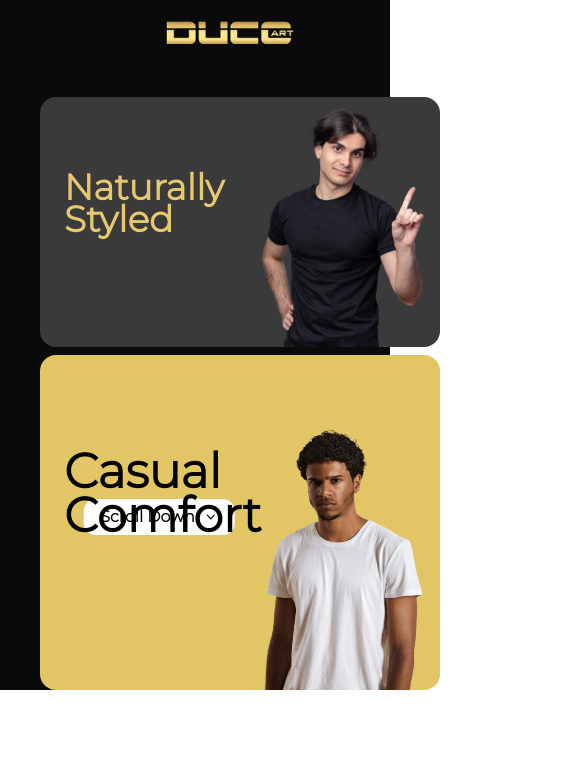
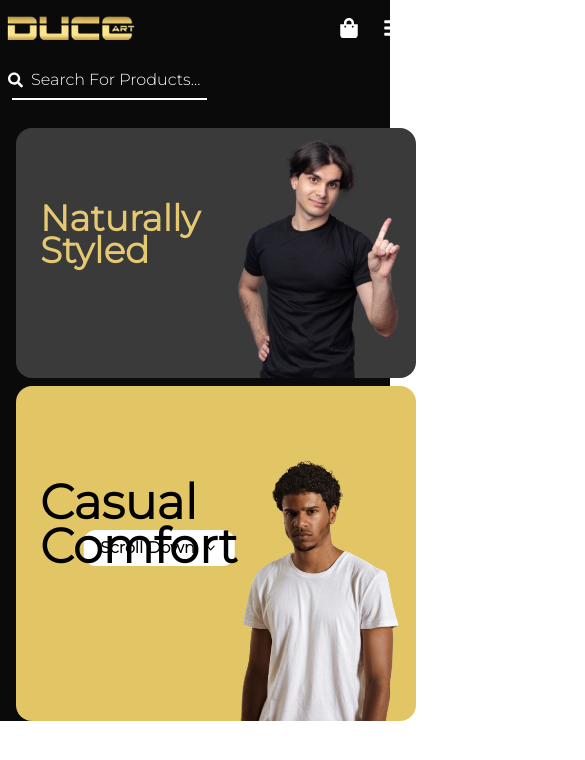
Before and after one commit to rajeev-the/Duco_Frontend, a React (Vite) app: page / in a window 390 px wide. Shown: the top 760 px of the page, 585 px wide, since content can reach past the window. Built offline with nearby package versions, Linux system fonts and the light colour scheme.

Commit message:
first commit

```diff
--- a/src/Components/Navbar.jsx
+++ b/src/Components/Navbar.jsx
@@ -1,15 +1,22 @@
 import React,{useState} from 'react'
-import { FaSearch, FaShoppingBag } from 'react-icons/fa'
+import { FaSearch, FaShoppingBag, FaBars, FaTimes } from "react-icons/fa";
 import logo from "../assets/image.png"
 
 const Navbar = () => {
   const[isclick,setIsClick] = useState("Home")
+  const [mobileMenuOpen, setMobileMenuOpen] = useState(false);
+
   return (
-    <nav className="w-full flex items-center  justify-center gap-[250px]  px-6 py-4 bg-[#0A0A0A] text-white font-semibold">
+    <>
+    <nav className="w-full flex sm:items-center  sm:justify-center sm:gap-[250px] gap-[200px]   items-center justify-evenly   sm:px-6 py-4 bg-[#0A0A0A] text-white font-semibold">
       {/* Left - Nav Links */}
-      <div className="flex items-center gap-6  text-sm">
+    <div className="hidden md:flex items-center gap-6 text-sm">
   {["Home", "Services", "Products", "Contact"].map((item, idx) => (
-          <div key={idx} onClick={()=>setIsClick(item)} className="relative group cursor-pointer">
+    <div
+      key={idx}
+      onClick={() => setIsClick(item)}
+      className="relative group cursor-pointer"
+    >
       <span className="uppercase">{item}</span>
       {item === isclick && (
         <div className="absolute left-0 -bottom-1 w-full h-[2px] bg-[#E5C870]" />
@@ -17,6 +24,7 @@ const Navbar = () => {
     </div>
   ))}
 </div>
+
 
       {/* Center - Logo */}
       <div className="flex-shrink-0">
@@ -29,7 +37,7 @@ const Navbar = () => {
 
       {/* Right - Search and Cart */}
       <div className="flex items-center gap-4">
-        <div className="flex items-center border-b border-white gap-2 px-2 py-1">
+        <div className="  hidden   md:flex items-center border-b border-white gap-2 px-2 py-1">
           <FaSearch className="text-white" />
           <input
             type="text"
@@ -37,10 +45,65 @@ const Navbar = () => {
             className="bg-transparent placeholder-white text-white outline-none"
           />
         </div>
+      <div className="flex items-center justify-center gap-6">
+  {/* Shopping Cart Icon */}
   <FaShoppingBag className="text-white text-xl cursor-pointer" />
+
+  {/* Mobile Menu Toggle - Only visible on mobile */}
+  <div className="md:hidden flex items-center justify-center">
+    <button
+      onClick={() => setMobileMenuOpen(!mobileMenuOpen)}
+      className="flex items-center justify-center"
+    >
+      {mobileMenuOpen ? (
+        <FaTimes className="text-white text-xl" />
+      ) : (
+        <FaBars className="text-white text-xl" />
+      )}
+    </button>
+  </div>
 </div>
 
+
+
+      </div>
+
+
+
     </nav>
+
+     {mobileMenuOpen && (
+        <div className="md:hidden px-3 flex  gap-4 text-center  text-white text-sm">
+          {["Home", "Services", "Products", "Contact"].map((item, idx) => (
+            <div
+              key={idx}
+              onClick={() => {
+                setIsClick(item);
+                setMobileMenuOpen(false);
+              }}
+              className="relative group cursor-pointer"
+            >
+              <span className="uppercase">{item}</span>
+              {item === isclick && (
+                <div className="absolute left-0 -bottom-1 w-full h-[2px] bg-[#E5C870]" />
+              )}
+            </div>
+          ))}
+        </div>
+      )}
+   <div className="md:hidden  mt-2  relative   flex items-center gap-2 px-2 py-1">
+  <FaSearch className="text-white" />
+  <input
+    type="text"
+    placeholder="Search For Products..."
+    className="bg-transparent placeholder-white text-white outline-none w-full"
+  />
+   <div className="absolute left-3 -bottom-1 h-[2px] w-1/2 bg-[white]" />
+</div>
+
+
+    </>
+
   )
 }
 
--- a/src/Components/SectionHome1.jsx
+++ b/src/Components/SectionHome1.jsx
@@ -8,11 +8,11 @@ const SectionHome1 = () => {
 
   return (
     <>
- <section className="relative mt-8 flex justify-center ">
-  <div className="max-w-screen-xl flex w-full md:grid-cols-3 gap-6 px-4 md:px-8">
+ <section className="  relative mt-8 md:flex justify-center ">
+  <div className="max-w-screen-xl  flex w-full md:grid-cols-3 gap-6 px-4 md:px-8">
 
     {/* Left big image */}
-    <div className="relative h-[75%] w-[70%] rounded-2xl flex flex-col overflow-hidden">
+    <div className="relative h-[75%] w-[70%] hidden  rounded-2xl md:flex flex-col overflow-hidden">
       {/* Image */}
       <img
         src={heroImg}
```
Lines whose indentation alone changed are shown as unchanged.
